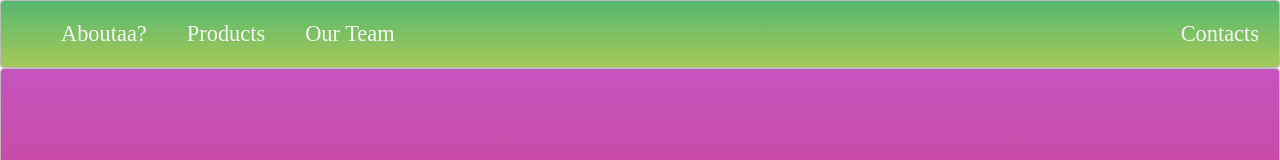
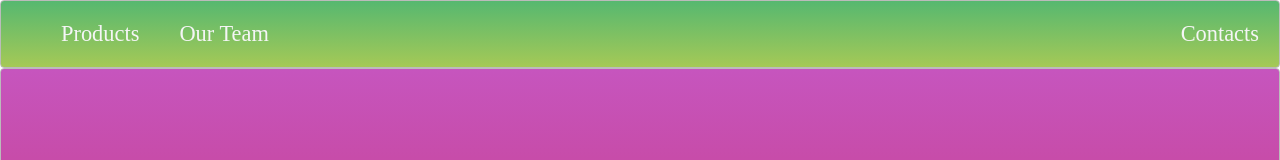
Before and after one commit to ntasic/git-example, a plain HTML site: page index.html in a window 1280 px wide. Shown: the top 160 px of the page. Drawn offline with Linux system fonts and the light colour scheme.

Commit message:
programmer1

```diff
--- a/index.html
+++ b/index.html
@@ -7,7 +7,6 @@
 <body>
   <nav class="zone green">
       <ul class="main-nav">
-        <li><a href="">Aboutaa?</a></li>
         <li><a href="">Products</a></li>
         <li><a href="">Our Team</a></li>
         <li class="push"><a href="">Contacts</a></li>
```
